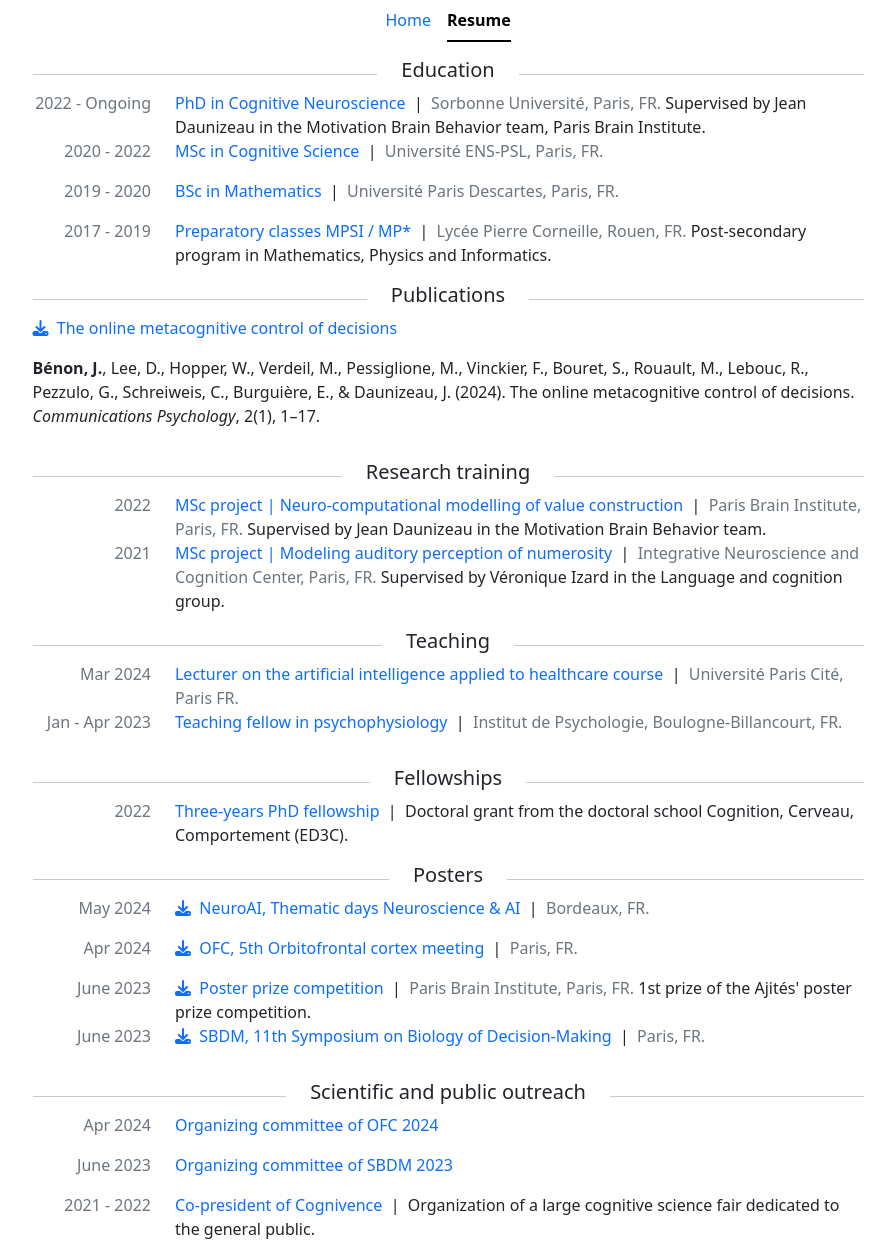
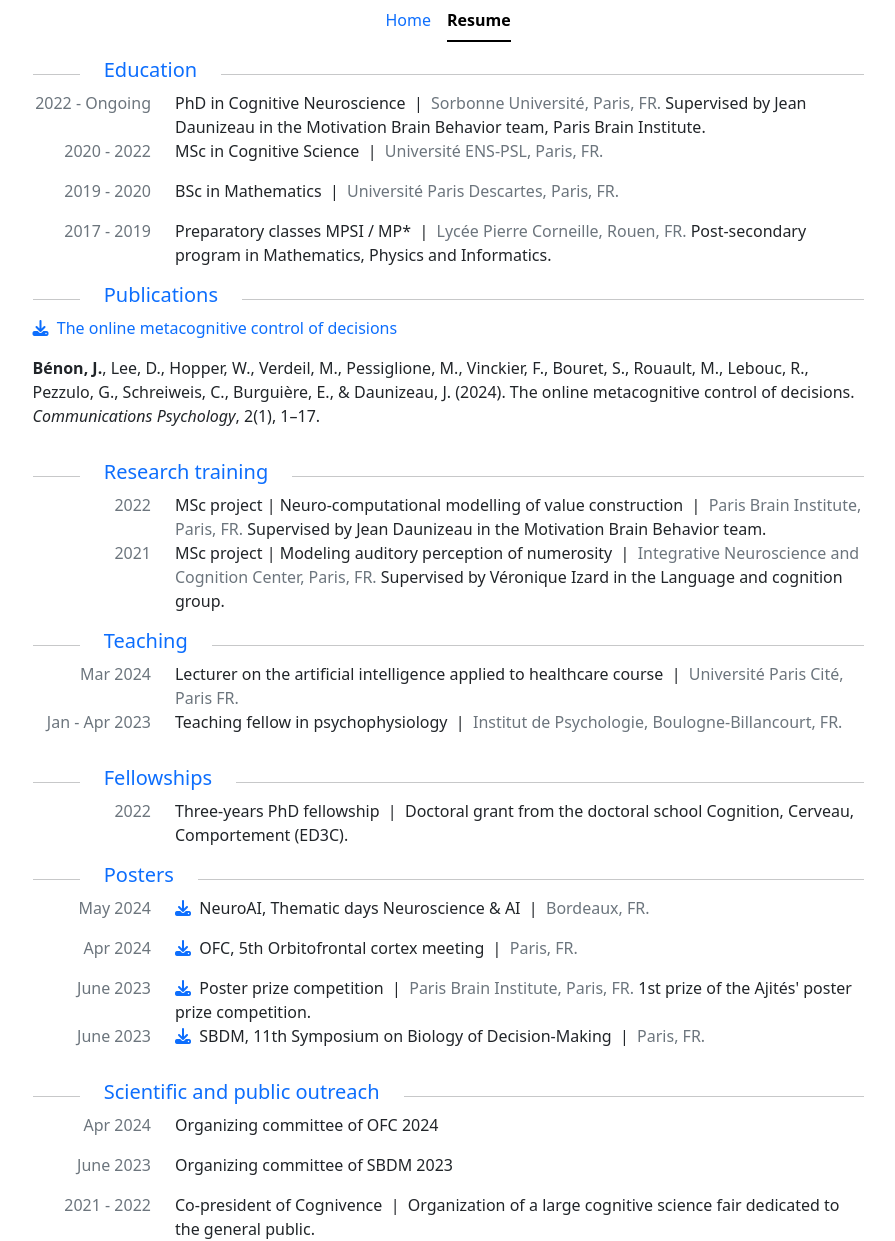
Before and after one commit to jbenon/jbenon.github.io, a Jekyll site: the page built from resume.html, in a window 1280 px wide. Shown: the whole page, without its empty margins (192-1087 px from the left). Built offline with Jekyll 4.4.1, drawn with Linux system fonts in a browser that asks for light colours; nearby versions of some CDN libraries.

Commit message:
Section titles in blue to the left and semibold element titles

```diff
--- a/resume.html
+++ b/resume.html
@@ -14,9 +14,9 @@ layout: default
         <div class="col-xl-9 col-lg-10 col-md-11 gy-3">
 
           <!-- Section header -->
-          <div class="row justify-content-center lh-lg">
-            <div class="col"><hr></div>
-            <div class="col-auto"><h5>{{section.title}}</h5></div>
+          <div class="row justify-content-center">
+            <div class="col-1"><hr></div>
+            <div class="col-auto text-primary fw-semibold"><h5>{{section.title}}</h5></div>
             <div class="col"><hr></div>
           </div>
 
@@ -46,7 +46,7 @@ layout: default
                   <p class="text-secondary">{{item.date}}</p>
                 </div>
                 <div class="col-10">
-                  <span class="text-primary">
+                  <span class="few-semibold">
                     {% if item.pdf %}
                       <a class="icon-link link-underline link-underline-opacity-0"
                       href="/assets/{{publication.pdf}}.pdf"
```
